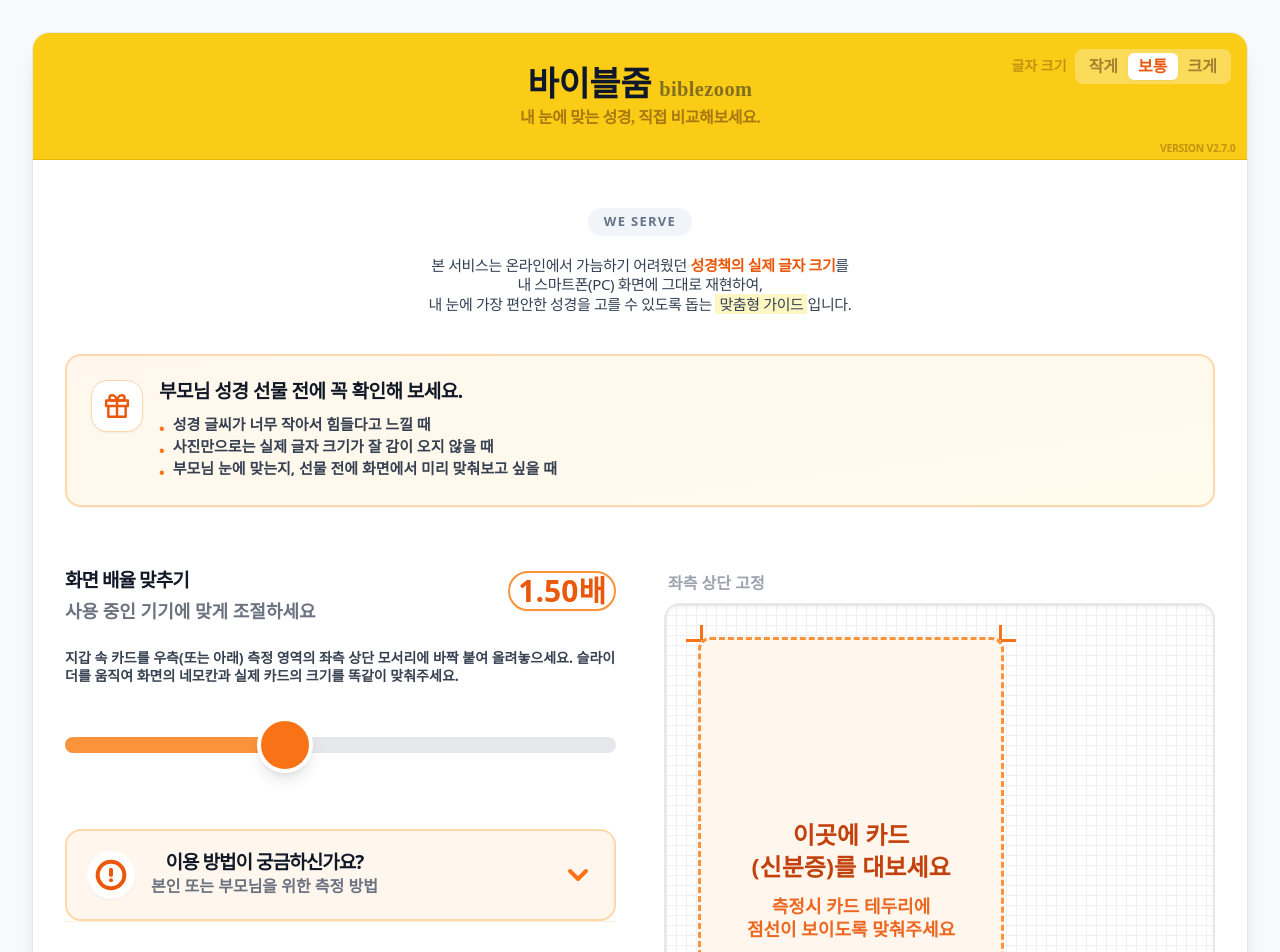
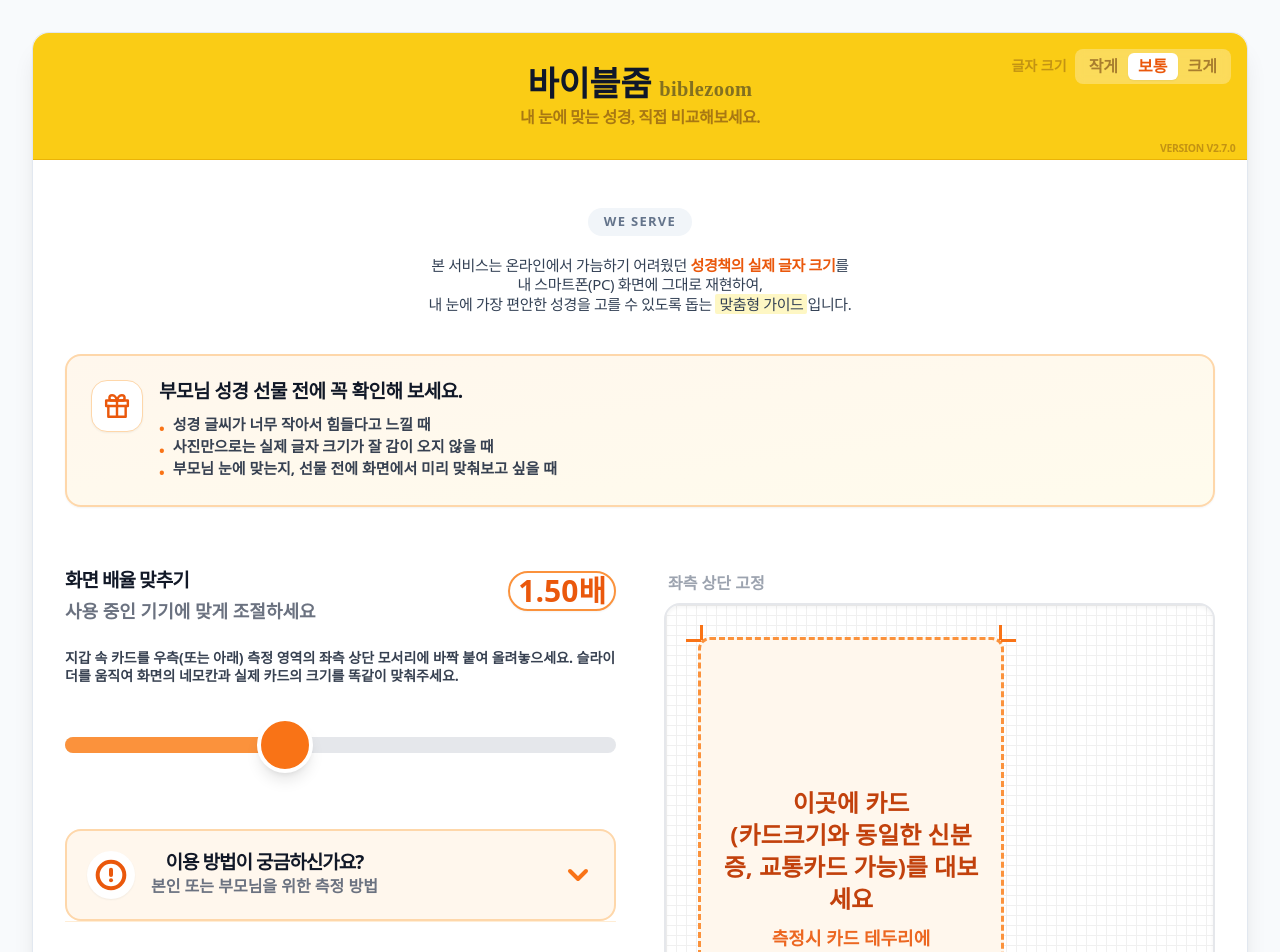
Before and after one commit to graceworkstudio/biblefont, a React (Vite) app: page / in a window 1280 px wide. Shown: the top 952 px of the page. Built offline with nearby package versions, Linux system fonts and the light colour scheme; grey boxes are pictures that could not be loaded; a web font is replaced by a local one.

Commit message:
auto: 2026-05-27 12:47:56

```diff
--- a/src/App.jsx
+++ b/src/App.jsx
@@ -1355,7 +1355,7 @@ const App = () => {
                         <div className="absolute inset-0 flex flex-col items-center justify-center pointer-events-none text-center p-4">
                             <span className="text-orange-700 font-black text-lg md:text-xl leading-tight">
                                 이곳에 카드<br/>
-                                (신분증)를 대보세요
+                                (카드크기와 동일한 신분증, 교통카드 가능)를 대보세요
                             </span>
                             <span className="text-orange-600 font-bold text-base mt-3 leading-tight opacity-90">
                                 측정시 카드 테두리에<br/>
```
